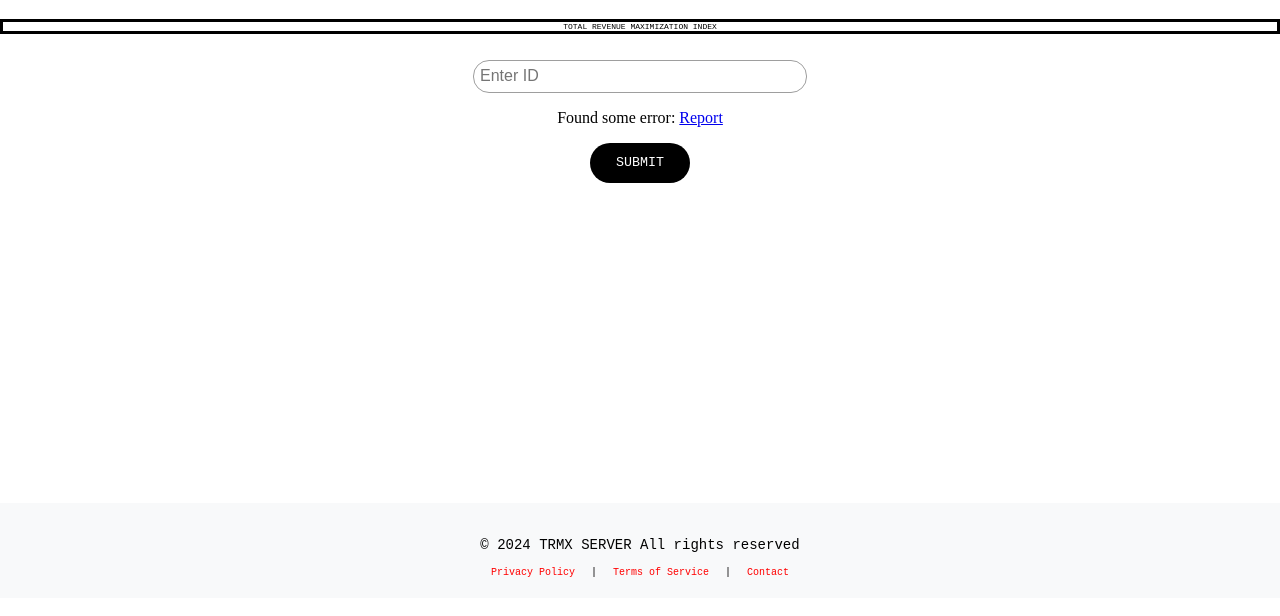
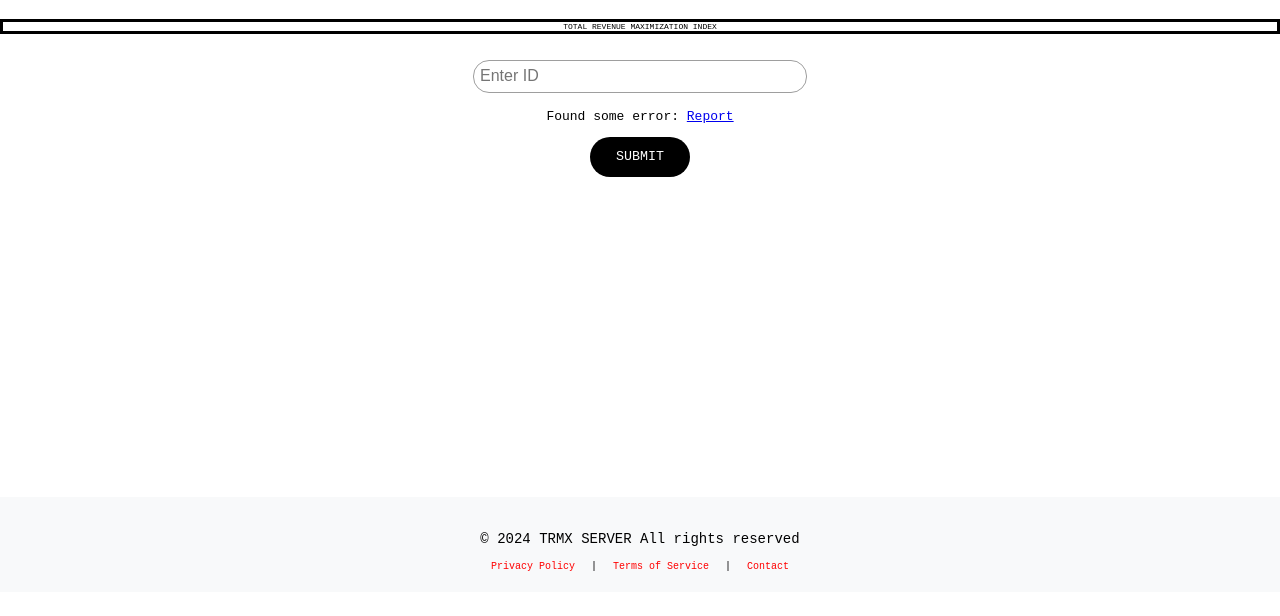
Before and after one commit to TRMX-SERVER/TRMX-SERVER, a plain HTML site: page index.html in a window 1280 px wide. Shown: the part 66-682 px from the top of the page. Drawn offline with Linux system fonts and the light colour scheme.

Commit message:
Update style.css

```diff
--- a/style.css
+++ b/style.css
@@ -121,3 +121,6 @@ html, body {
   background: green;
   font-family: Sans-Serif;
 }
+.problem{
+  font-family: monospace;
+}
```
